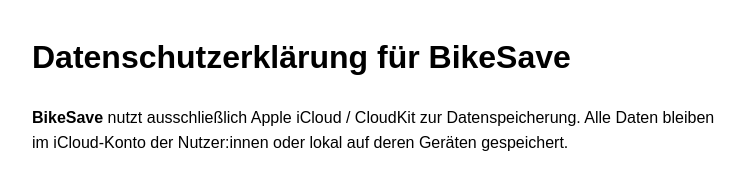
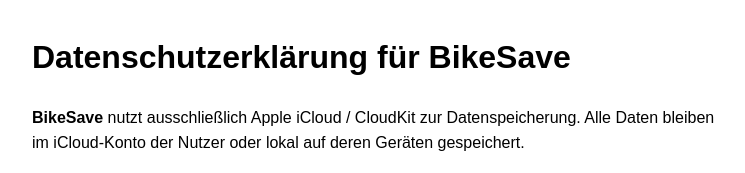
Before and after one commit to NikThil/bikesave-support, a plain HTML site: page privacy.html in a window 1280 px wide. Shown: the top 173 px of the page, without its empty margins (258-1003 px from the left). Drawn offline with Linux system fonts and the light colour scheme.

Commit message:
Update privacy.html

```diff
--- a/privacy.html
+++ b/privacy.html
@@ -8,7 +8,7 @@
 <body style="font-family: sans-serif; max-width: 700px; margin: 2rem auto; line-height: 1.6;">
   <h1>Datenschutzerklärung für BikeSave</h1>
 
-  <p><strong>BikeSave</strong> nutzt ausschließlich Apple iCloud / CloudKit zur Datenspeicherung. Alle Daten bleiben im iCloud-Konto der Nutzer:innen oder lokal auf deren Geräten gespeichert.</p>
+  <p><strong>BikeSave</strong> nutzt ausschließlich Apple iCloud / CloudKit zur Datenspeicherung. Alle Daten bleiben im iCloud-Konto der Nutzer oder lokal auf deren Geräten gespeichert.</p>
 
   <h2>Welche Daten werden gespeichert?</h2>
   <ul>
```
